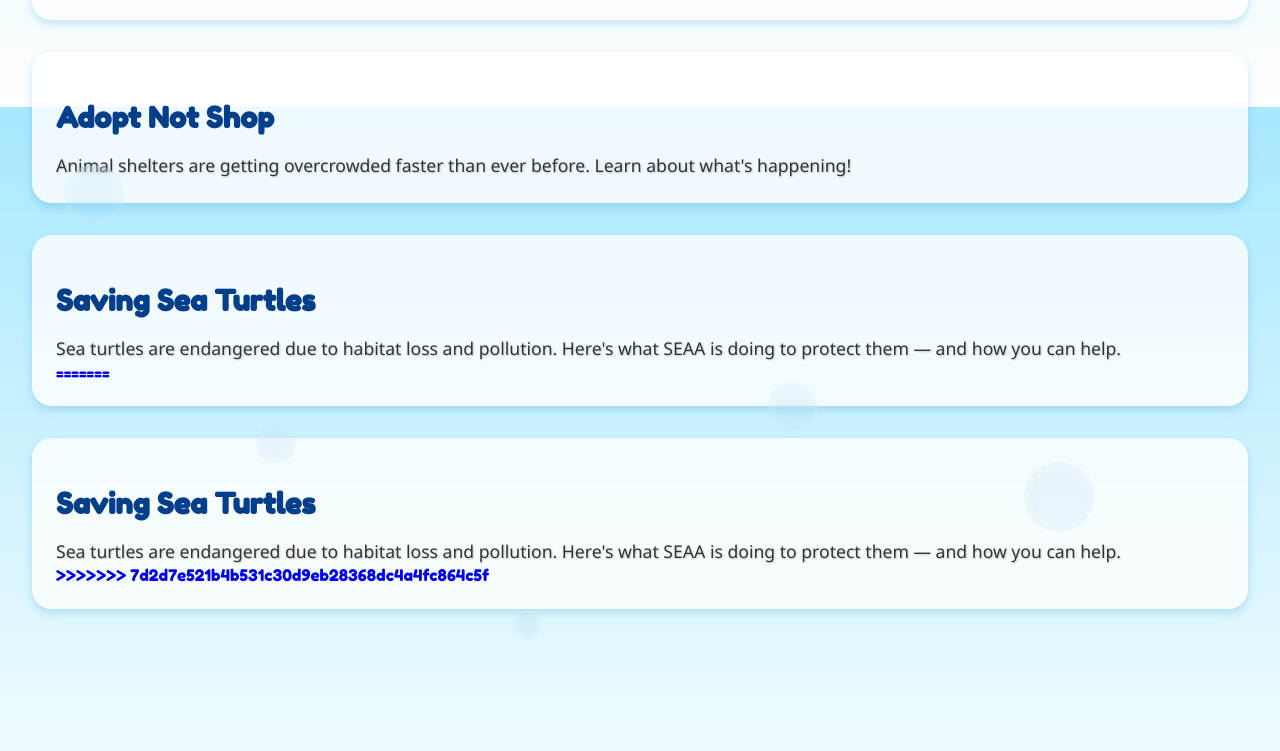
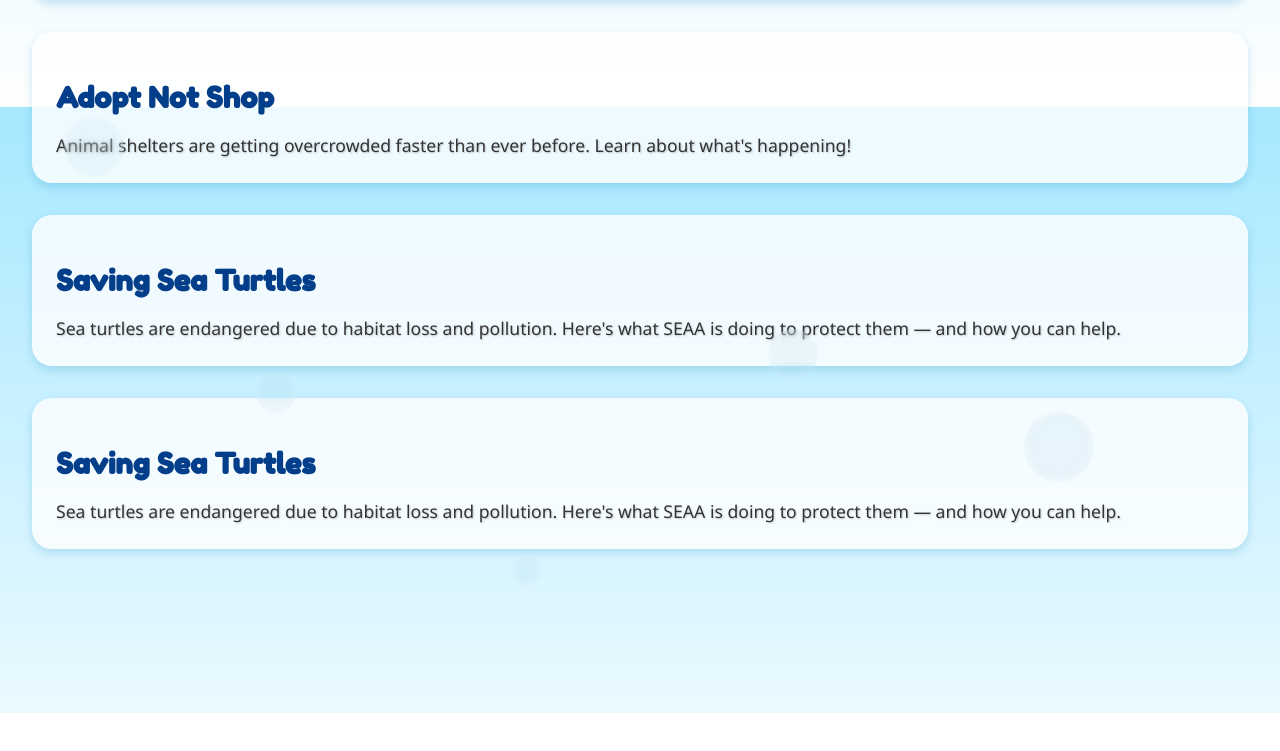
Before and after one commit to dasadishree/seathechange, a plain HTML site: page blog.html in a window 1280 px wide. Shown: the part 693-1444 px from the top of the page. After the commit the page ends 1406 px from the top, so only its background shows below. Drawn offline with Linux system fonts and the light colour scheme; a web font is replaced by a local one.

Commit message:
fixed merge

```diff
--- a/blog.html
+++ b/blog.html
@@ -169,7 +169,6 @@
       <!-- blog mini description (write between the p's)--> <p>From plastic pollution to chemical waste, our oceans are facing real threats. Learn how cleaning up shorelines impacts marine life and protects ecosystems.</p>
     </a>
 
-<<<<<<< HEAD
     <a href="blogs/clean-shores.html" class="blog-post">
       <h2>Why Clean Shores Matter</h2>
       <p>From plastic pollution to chemical waste, our oceans are facing real threats. Learn how cleaning up shorelines impacts marine life and protects ecosystems.</p>
@@ -184,11 +183,9 @@
     <a href="blogs/sea-turtles.html" class="blog-post">
       <h2>Saving Sea Turtles</h2>
       <p>Sea turtles are endangered due to habitat loss and pollution. Here's what SEAA is doing to protect them — and how you can help.</p>
-=======
      <!--write any link inside so write href="blogs/any-link.html, later u will create this link" --><a href="blogs/sea-turtles.html" class="blog-post">
       <!-- blog title (write between the h2's)--> <h2>Saving Sea Turtles</h2>
       <!-- blog mini description (write between the p's)--> <p>Sea turtles are endangered due to habitat loss and pollution. Here's what SEAA is doing to protect them — and how you can help.</p>
->>>>>>> 7d2d7e521b4b531c30d9eb28368dc4a4fc864c5f
     </a>
   </div>
 </body>
```
